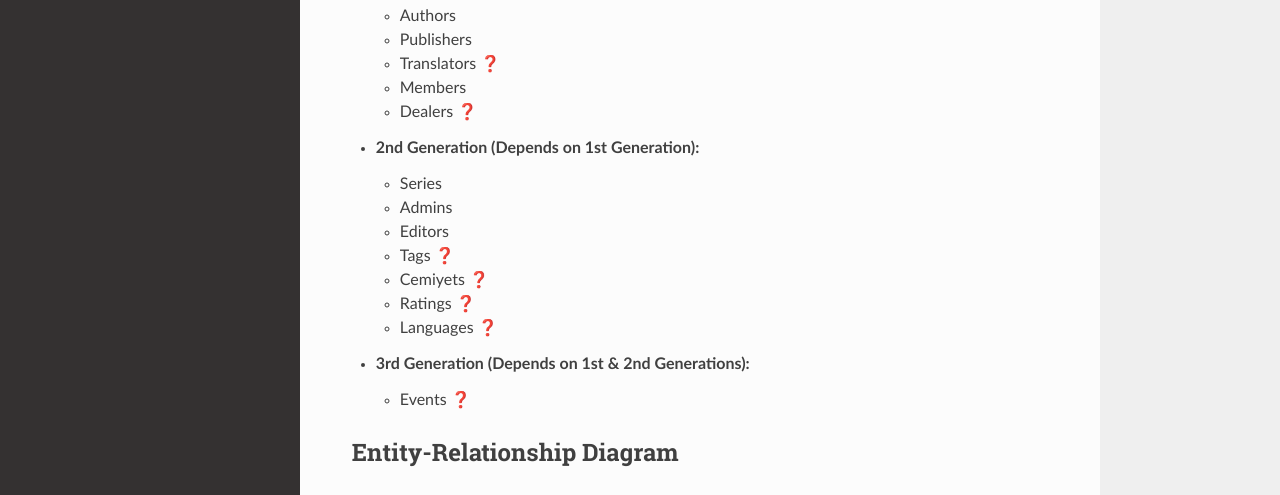
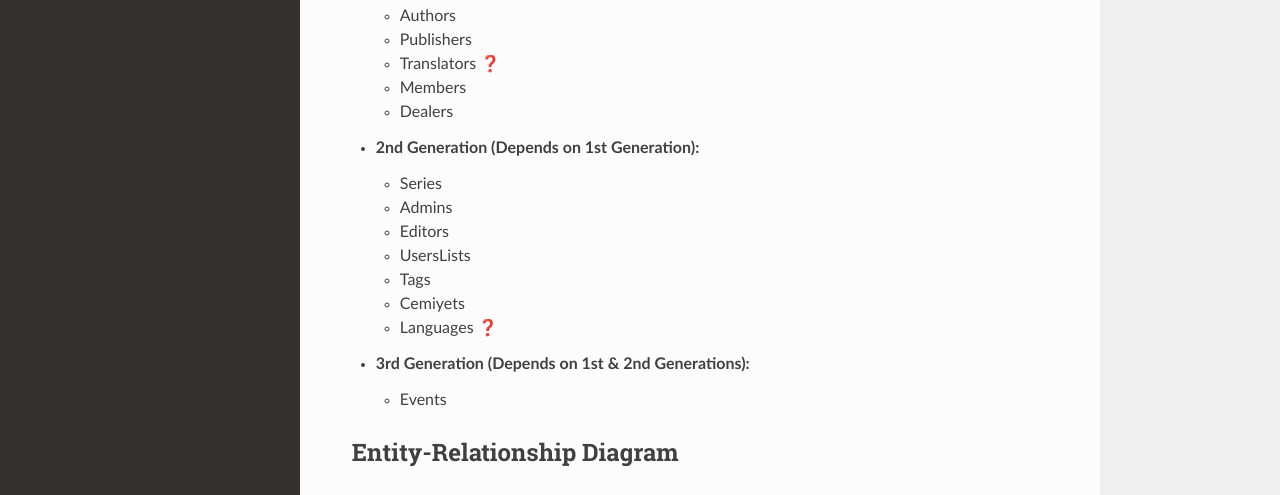
Before and after one commit to cemiyet/docs, an MkDocs documentation site: the page built from docs/data-specification.md, in a window 1280 px wide and 900 px high. Shown: the part 259-754 px from the top of the window. Built offline with MkDocs 1.6.1, drawn with Linux system fonts in a browser that asks for light colours; nearby versions of some CDN libraries.

Commit message:
updated models list.

```diff
--- a/docs/data-specification.md
+++ b/docs/data-specification.md
@@ -8,23 +8,23 @@
     - Publishers
     - Translators ❓
     - Members
-    - Dealers ❓
+    - Dealers
 - **2nd Generation (Depends on 1st Generation):**
     - Series
     - Admins
     - Editors
-    - Tags ❓
-    - Cemiyets ❓
-    - Ratings ❓
+    - UsersLists
+    - Tags
+    - Cemiyets
     - Languages ❓
 - **3rd Generation (Depends on 1st & 2nd Generations):**
-    - Events ❓
+    - Events
 
 ## Entity-Relationship Diagram
 
 Status: Feature frozen until v0.6. New iteration will be held after the *Ratings & Lists* update.
 
-![Entity-Relationship Diagram v0.5](img/ERD.png "Entity-Relationship Diagram v0.5")
+![Entity-Relationship Diagram v0.6](img/ERD.png "Entity-Relationship Diagram v0.5")
 
 **CreatorType**;
 
```
